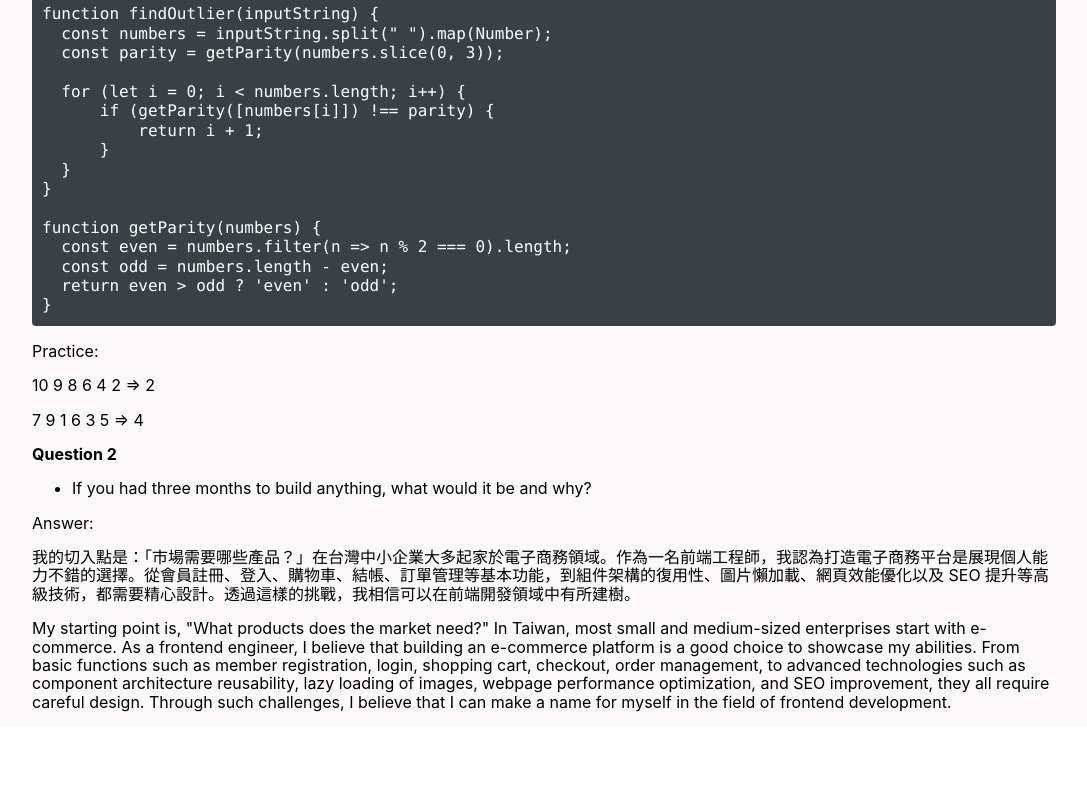
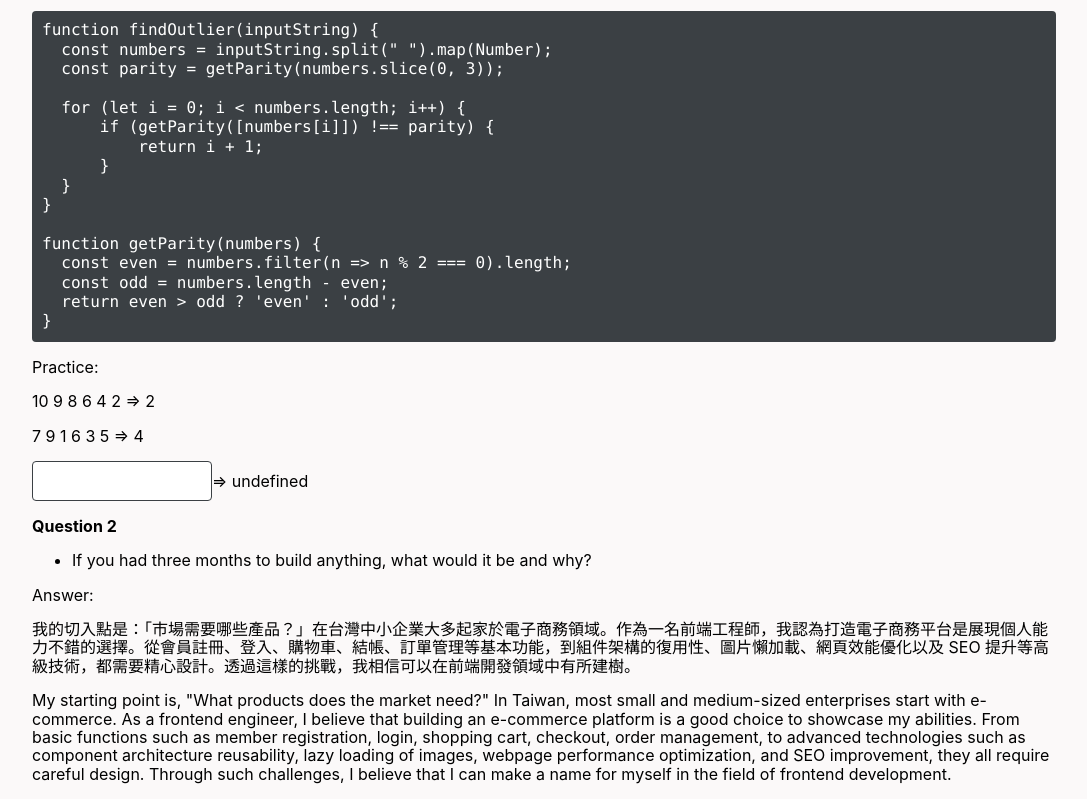
Before and after one commit to YuanShuoHsu/picCollage, a React (Create React App) app: page / in a window 1280 px wide. Shown: the part 528-1327 px from the top of the page, without its empty margins (96-1183 px from the left). Before the commit the page ends 1255 px from the top, so only its background shows below. Built offline with nearby package versions, Linux system fonts and the light colour scheme.

Commit message:
add question one input

```diff
--- a/src/components/FindOutlier/index.module.scss
+++ b/src/components/FindOutlier/index.module.scss
@@ -1,3 +1,19 @@
 .findOutlier {
     position: relative;
+
+    &__box {
+        display: flex;
+        flex-wrap: wrap;
+        align-items: center;
+
+        &-input {
+            padding: 0 10px;
+            box-sizing: border-box;
+            width: 180px;
+            height: 40px;
+            border: 1px solid #3B4044;
+            border-radius: 4px;
+            outline: none;
+        }
+    }
 }
--- a/src/components/FindOutlier/index.tsx
+++ b/src/components/FindOutlier/index.tsx
@@ -1,6 +1,13 @@
+import { useState, ChangeEvent } from "react"
 import styles from "./index.module.scss"
 
 export default function FindOutlier() {
+
+  const [practice, setPractice] = useState("")
+
+  const handleSave = (event: ChangeEvent<HTMLInputElement>) => {
+    setPractice(event.target.value)
+  }
 
   const inputString1 = "10 9 8 6 4 2"
   const inputString2 = "7 9 1 6 3 5"
@@ -25,8 +32,12 @@ export default function FindOutlier() {
   return (
     <div className={styles.findOutlier}>
       <p>Practice:</p>
-      <p className={styles["findOutlier__text"]}>{`${inputString1} => ${findOutlier(inputString1)}`}</p>
-      <p className={styles["findOutlier__text"]}>{`${inputString2} => ${findOutlier(inputString2)}`}</p>
+      <p>{`${inputString1} => ${findOutlier(inputString1)}`}</p>
+      <p>{`${inputString2} => ${findOutlier(inputString2)}`}</p>
+      <div className={styles["findOutlier__box"]}>
+        <input className={styles["findOutlier__box-input"]} onChange={handleSave} value={practice} type="text" />
+        <span>{`=> ${findOutlier(practice)}`}</span>
+      </div>
     </div>
   )
 }
--- a/src/components/QuestionOne/index.tsx
+++ b/src/components/QuestionOne/index.tsx
@@ -30,7 +30,9 @@ function getParity(numbers) {
 
     return (
         <div className={styles.questionOne}>
-            <strong>Question 1</strong>
+            <p>
+                <strong>Question 1</strong>
+            </p>
             <ul>
                 <li>Given a string of integers separated by spaces, return the place of the integer with different parity.</li>
             </ul>
@@ -51,7 +53,7 @@ function getParity(numbers) {
             <pre>
                 <code>{answer}</code>
             </pre>
-            <FindOutlier/>
+            <FindOutlier />
         </div>
     )
 }
--- a/src/components/QuestionTwo/index.tsx
+++ b/src/components/QuestionTwo/index.tsx
@@ -3,7 +3,9 @@ import styles from "./index.module.scss"
 export default function QuestionTwo() {
     return (
         <div className={styles.questionTwo}>
-            <strong>Question 2</strong>
+            <p>
+                <strong>Question 2</strong>
+            </p>
             <ul>
                 <li>If you had three months to build anything, what would it be and why?</li>
             </ul>
```
